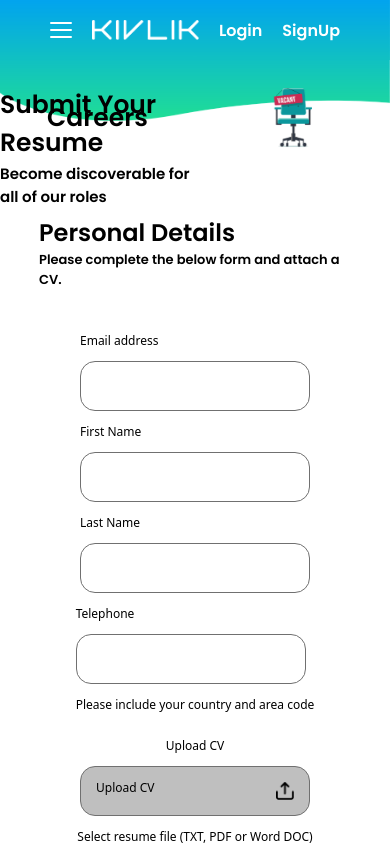
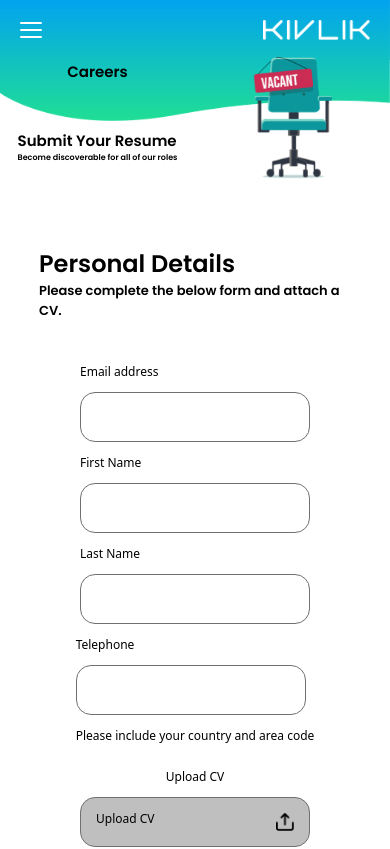
Before and after one commit to 0MUHAMMEDIRFAN/Kivlic-career-Assignment, a React (Create React App) app: page / in a window 390 px wide. Shown: the top 849 px of the page. Built offline with nearby package versions, Linux system fonts and the light colour scheme.

Commit message:
completed and made fully responsive

```diff
--- a/src/Pages/Banner.js
+++ b/src/Pages/Banner.js
@@ -8,7 +8,6 @@ function Banner() {
             <div className="padding"></div>
             <div className="contents">
                 <div className="left">
-
                     <p className='careers'>Careers</p>
                     <div className="note">
                         <p>Submit Your Resume <span>Become discoverable for all of our roles</span></p>
--- a/src/Pages/FormContainer.js
+++ b/src/Pages/FormContainer.js
@@ -19,11 +19,11 @@ function FormContainer() {
                 <div className="details">
                     <div>
                         <p>First Name</p>
-                        <input type="text" id='fname' pattern="[A-Za-z]*" />
+                        <input type="text" id='fname' pattern="[A-Za-z]*" title='Only Letters allowed'/>
                     </div>
                     <div>
                         <p>Last Name</p>
-                        <input type="text" id='lname' pattern="[A-Za-z]*" />
+                        <input type="text" id='lname' pattern="[A-Za-z]*" title='Only Letters allowed'/>
                     </div>
                     <div>
                         <p>Telephone</p>
--- a/src/Pages/Navbar.js
+++ b/src/Pages/Navbar.js
@@ -4,15 +4,14 @@ import logo from "../images/logo.png"
 function Navbar() {
 
     const [toggle,setToggle] = useState(false)
-    const navigate = () =>{
-        setToggle(!toggle)
-        console.log(toggle)
-
+    const close = () =>{
+        setToggle(false)
     }
+    window.addEventListener("scroll", close)
 
     return (
-        <div className='navbar'>
-            <div className="nav none" onClick={navigate}></div>
+        <div className='navbar' onMouseLeave={close}>
+            <div className="nav none" onClick={()=>setToggle(!toggle)}></div>
             <img src={logo} alt="" className="logo" />
             <ul className={toggle ? "navLinks" : "navLinks hide"}>
                 <li>About us</li>
@@ -20,9 +19,9 @@ function Navbar() {
                 <li>Pricing</li>
                 <li>Contact</li>
             </ul>
-            <div className="signin">
-                <p>Login</p>
-                <p>SignUp</p>
+            <div className={toggle ? "signin" : "signin hide"}>
+                <p className='child'>Login</p>
+                <p className='child'>SignUp</p>
             </div>
         </div>
     )
--- a/src/style.scss
+++ b/src/style.scss
@@ -1,31 +1,20 @@
 @import url('https://fonts.googleapis.com/css2?family=Poppins:wght@600&display=swap');
 
+@mixin mobileS {
+    @media screen and (max-width: 350px) {
+        @content;
+    }
+}
 @mixin mobile {
     @media screen and (max-width: 480px) {
         @content;
     }
 }
 
-@mixin tabletS {
-    @media screen and (max-width: 599px) {
-        @content;
-    }
-}
+
 
 @mixin tablet {
     @media screen and (max-width: 833px) {
-        @content;
-    }
-}
-
-@mixin laptopS {
-    @media screen and (max-width: 930px) {
-        @content;
-    }
-}
-
-@mixin laptopM {
-    @media screen and (max-width: 1200px) {
         @content;
     }
 }
@@ -36,7 +25,8 @@
     font-family: 'poppins', sans-serif;
     // outline: 1px solid blue;
 
-    input,label{
+    input,
+    label {
         border: #707070 1px solid;
         outline: none;
         height: 50px;
@@ -48,11 +38,14 @@
         @include mobile {
             width: 230px;
         }
-    }:invalid {
+    }
+
+    :invalid {
         border-color: red;
         border-width: 2px;
         animation: shake .2s;
     }
+
     :focus:valid {
         border-color: green;
         border-width: 2px;
@@ -69,7 +62,7 @@
         cursor: pointer;
     }
 
-    .none{
+    .none {
         display: none;
     }
 
@@ -107,14 +100,16 @@ body {
             height: 100%;
         }
 
-        .nav{
+        .nav {
             position: relative;
             width: 22px;
             height: 2px;
             background: #fff;
             border-radius: 20px;
         }
-        .nav::after,.nav::before{
+
+        .nav::after,
+        .nav::before {
             content: "";
             position: absolute;
             width: 22px;
@@ -123,7 +118,8 @@ body {
             background: #fff;
             border-radius: 20px;
         }
-        .nav::before{
+
+        .nav::before {
             top: -7px;
             border-radius: 20px;
         }
@@ -134,18 +130,19 @@ body {
             gap: 50px;
             margin: 0;
             padding: 0;
-            transition: all ease .2s ;
+            transition: all ease .2s;
 
-            li{
+            li {
                 transition: all ease .2s;
                 cursor: pointer;
             }
-            li:hover{
+
+            li:hover {
                 opacity: 75%;
                 transform: scaleX(115%);
             }
 
-            @include laptopS {
+            @include tablet {
                 width: 177px;
                 height: 202px;
                 position: absolute;
@@ -156,16 +153,18 @@ body {
                 border: #444444 1px solid;
                 border-radius: 20px;
                 overflow: hidden;
-                backdrop-filter: blur(10px);
+                backdrop-filter: blur(7px);
                 flex-direction: column;
                 text-align: center;
                 color: #000;
-                li{
+
+                li {
                     width: 175px;
                     height: 50px;
                     padding: 10px;
                 }
-                li:not(:last-child){
+
+                li:not(:last-child) {
                     border-bottom: #444444 1px solid;
                 }
 
@@ -173,22 +172,55 @@ body {
 
         }
 
-        @include laptopS{
-            .hide{
+
+        .signin {
+            display: flex;
+            gap: 20px;
+            transition: all .2s ease .1s ;
+
+
+            @include tablet {
+                flex-direction: column;
+                position: absolute;
+                left: 20px;
+                overflow: hidden;
+                top: 272px;
+                gap: 0;
+                width: 177px;
+                height: 102px;
+                text-align: center;
+                border: #444444 1px solid;
+                border-radius: 20px;
+                color: #000;
+                backdrop-filter: blur(7px);
+
+                p {
+                    width: 175px;
+                    height: 50px;
+                    margin: 0;
+                    padding: 10px;
+                }
+
+                p:not(:last-child) {
+                    border-bottom: #444444 1px solid;
+                }
+
+            }
+        }
+        @include tablet {
+            padding: 20px 20px;
+            .hide {
                 width: 0;
                 height: 0;
                 opacity: 0;
+                transition: all .2s ease;
             }
-            .none{
+
+            .none {
                 display: block;
             }
         }
 
-        .signin {
-            display: flex;
-            gap: 20px;
-
-        }
 
 
     }
@@ -220,25 +252,25 @@ body {
                 display: flex;
                 align-items: center;
                 justify-content: center;
-                text-align: center;
                 flex-direction: column;
                 height: 100%;
 
-                .careers {
-                    // flex: 1;
-                    // height: 50%;
-                    // align-self: center;
-                    // justify-self: center;
+                @include mobile(){
+                    justify-content: flex-start;
                 }
-                .note{
+
+
+                .note {
                     position: absolute;
                     bottom: 0;
                     display: flex;
                     align-items: center;
                     justify-content: center;
                     text-align: left;
-                    left:0;
+                    left: 0;
                     width: 100%;
+
+
                 }
 
                 p {
@@ -246,9 +278,23 @@ body {
                     font-weight: 900;
                     font-size: 25px;
 
-                    span{
+                    span {
                         display: block;
                         font-size: 15px;
+                    }
+
+                    @include tablet {
+                        font-size: 15px;
+
+                        span {
+                            font-size: 8px;
+                        }
+                    }
+                    @include mobileS{
+                        font-size: 10px;
+                        span {
+                            font-size: 6px;
+                        }
                     }
                 }
 
@@ -263,21 +309,23 @@ body {
                 align-items: center;
                 justify-content: center;
                 height: 100%;
-                padding: 50px;
+                // padding: 50px;
 
                 img {
                     width: 40%;
-                    // position: absolute;
                     box-sizing: border-box;
                     object-fit: cover;
-                    z-index: 2000;
+
+                    @include tablet{
+                        z-index: 2000;
+                    }
                 }
             }
         }
     }
 
     .formContainer {
-        padding: 10% 0% 0 10%;
+        padding: 70px 0% 0 10%;
         display: flex;
         flex-direction: column;
 
@@ -305,7 +353,7 @@ body {
             display: flex;
             flex-direction: column;
 
-            @include tablet{
+            @include tablet {
                 justify-content: center;
                 align-items: center;
             }
@@ -383,10 +431,10 @@ body {
         flex-wrap: wrap-reverse;
         padding: 5% 10%;
         justify-content: space-between;
-        gap: 5%;
+        column-gap: 26.5px;
 
         @include tablet {
-            // align-items: center;
+            column-gap: 35px;
             justify-content: center;
 
         }
```
